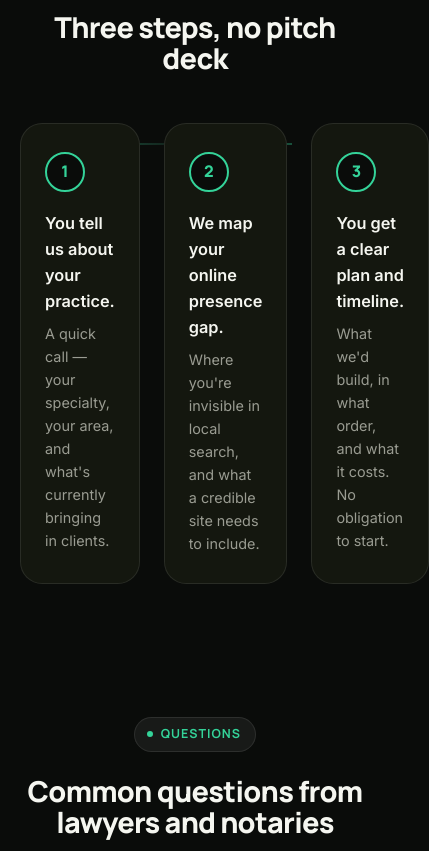
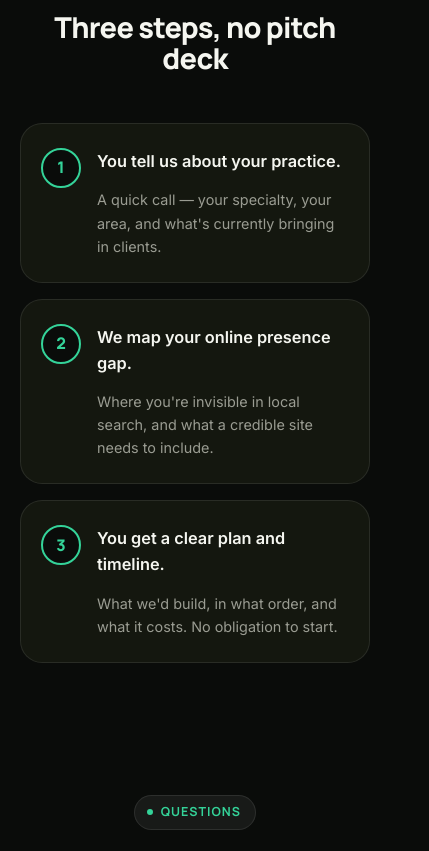
Before and after one commit to nicolae255/actabyfound, a plain HTML site: page index.html in a window 390 px wide. Shown: the part 4380-5231 px from the top of the page, 429 px wide, since content can reach past the window. Drawn offline with Linux system fonts and the light colour scheme.

Commit message:
Fix mobile layout for the 3-step process section
.process-flow was the only grid on the site with no mobile breakpoint —
it stayed a 3-column grid and overflowed sideways on phones instead of
stacking. Restyled each step as an icon-left/text-right row (CSS Grid
targeting the existing span/strong/p children directly, no markup
changes needed) rather than just collapsing to a plain 1-column stack,
so it reads as a proper stepper on mobile instead of squeezed cards.

Co-Authored-By: Claude Sonnet 5 <noreply@anthropic.com>

```diff
--- a/style.css
+++ b/style.css
@@ -1662,6 +1662,47 @@ body.cursor-ready .cursor-dot {
   }
 }
 
+@media (max-width: 700px) {
+  /* .process-flow ("Three steps") had no mobile breakpoint at all — it stayed
+     a 3-column grid and just overflowed sideways. Restyle each step as an
+     icon-left/text-right row instead of a plain 1-column stack of the
+     existing vertical card layout, so it reads as a proper stepper rather
+     than three cards squeezed into one narrow column. */
+  .process-flow {
+    grid-template-columns: 1fr;
+    gap: 1rem;
+  }
+
+  .process-flow::before {
+    display: none;
+  }
+
+  .process-step {
+    display: grid;
+    grid-template-columns: 40px 1fr;
+    column-gap: 1rem;
+    row-gap: 0.4rem;
+    align-items: start;
+    padding: 1.5rem 1.25rem;
+  }
+
+  .process-step-num {
+    grid-column: 1;
+    grid-row: 1 / 3;
+    margin-bottom: 0;
+  }
+
+  .process-step strong {
+    grid-column: 2;
+    grid-row: 1;
+  }
+
+  .process-step p {
+    grid-column: 2;
+    grid-row: 2;
+  }
+}
+
 @media (max-width: 600px) {
   section {
     padding: 3.75rem 1.25rem;
```
